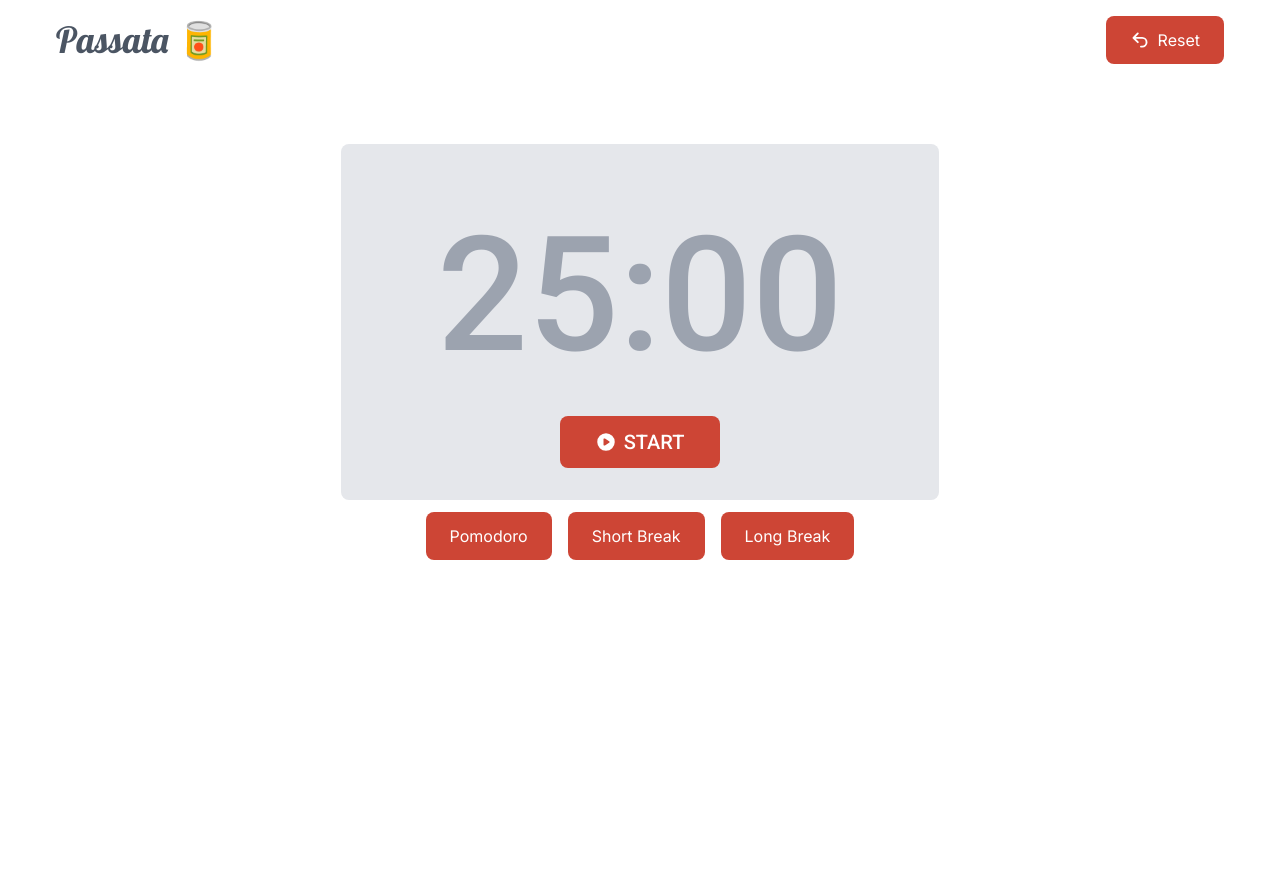
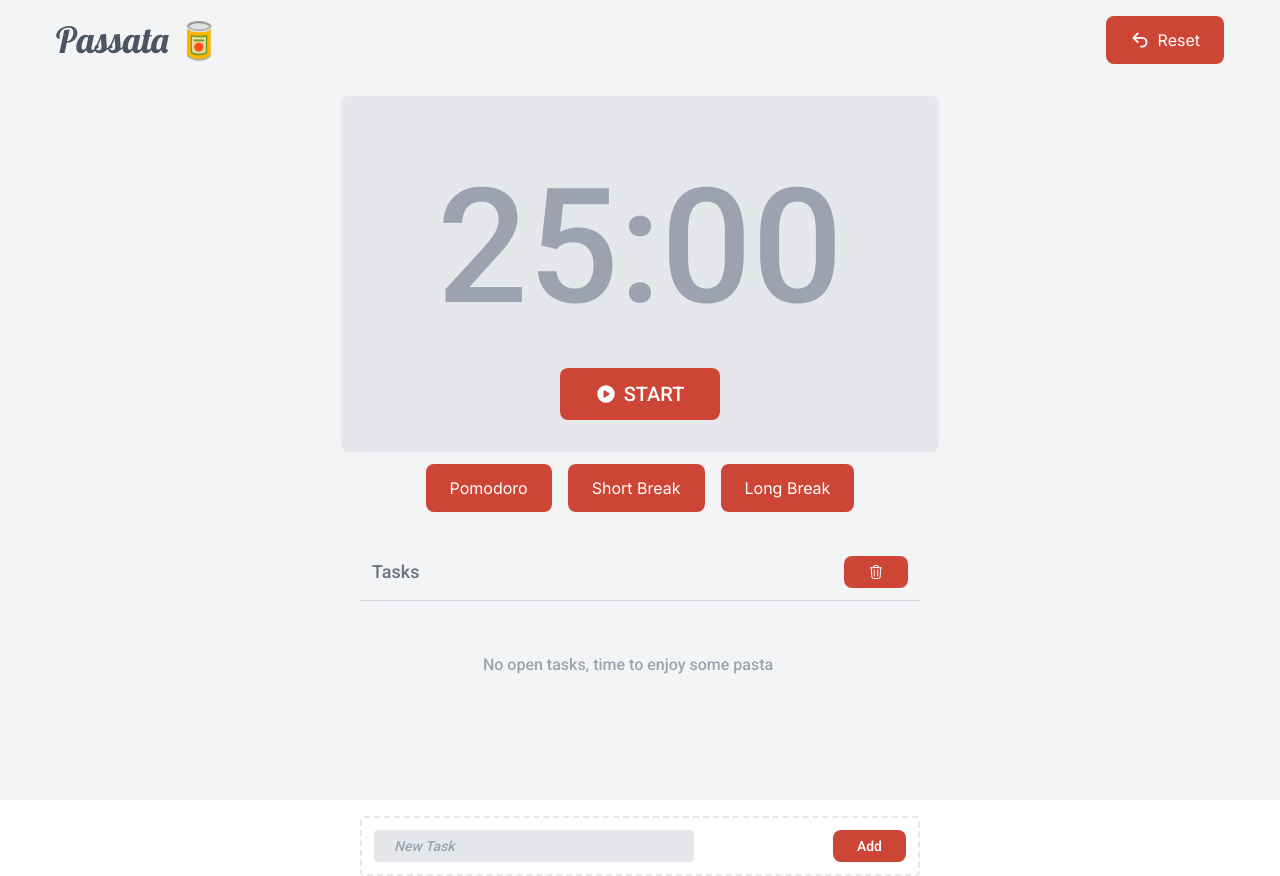
Before and after one commit to ThomasPokorny/passata-io, a Next.js app: page / in a window 1280 px wide. Before the commit the page ends 800 px from the top, so only its background shows below. Built offline with nearby package versions, Linux system fonts and the light colour scheme.

Commit message:
Added task feature

```diff
--- a/src/app/globals.css
+++ b/src/app/globals.css
@@ -30,3 +30,16 @@
 .button-pomodoro-play:active {
   transform: scale(0.95);
 }
+
+.neon {
+    /*filter: drop-shadow(0 0 3px #cd4535)drop-shadow(0 0 15px #cd4535);*/
+  /*-webkit-text-stroke: 2px#cd4535;*/
+/*
+*  text-shadow:
+          0 0 5px #fff,
+          0 0 10px #fff,
+          0 0 20px #fff,
+          0 0 40px #cd4535,
+          0 0 80px #cd4535
+ */
+}
--- a/src/app/page.tsx
+++ b/src/app/page.tsx
@@ -16,6 +16,8 @@ import {
 } from '@heroicons/react/16/solid';
 import { clearInterval, setInterval } from 'worker-timers';
 import { playButtonClick } from '@/platform/audio-service';
+import TaskOverview from '@/components/tasks/task-overview';
+import TaskCreate from '@/components/tasks/task-create';
 
 const lobster = Lobster({ weight: '400', subsets: ['latin'] });
 const roboto = Roboto({ weight: '500', subsets: ['latin'] });
@@ -95,14 +97,14 @@ export default function Home() {
 
   return (
     <div
-      className={`h-screen bg-white ${
+      className={`h-screen bg-gray-100 ${
         mode === POMODORO ? 'background-pomodoro' : ''
       } ${mode === SHORT_BREAK ? 'background-short-break' : ''} ${
         mode === LONG_BREAK ? 'background-long-break' : ''
       } `}
     >
       <div className={'h-20 flex items-center px-14 w-screen'}>
-        <div className={`${lobster.className} text-4xl text-gray-600 `}>
+        <div className={`${lobster.className} text-4xl text-gray-600 neon`}>
           Passata 🥫
         </div>
         <div className={'ml-auto'}>
@@ -118,8 +120,8 @@ export default function Home() {
         </div>
       </div>
 
-      <div className={'flex justify-center'}>
-        <div className={'mt-16 flex flex-col'}>
+      <div className={'flex flex-col items-center'}>
+        <div className={'mt-4 flex flex-col'}>
           <div
             className={`flex justify-center rounded-lg bg-gray-200 px-24 py-8`}
           >
@@ -168,6 +170,12 @@ export default function Home() {
             </div>
           </div>
         </div>
+        <div className="mt-8 min-h-[16rem]">
+          <TaskOverview></TaskOverview>
+        </div>
+        <div className="mt-4">
+          <TaskCreate />
+        </div>
       </div>
     </div>
   );
--- /dev/null
+++ b/src/components/tasks/task-create.tsx
@@ -0,0 +1,59 @@
+import { Roboto } from 'next/font/google';
+import { PlusIcon } from '@heroicons/react/16/solid';
+import PomodoroButton from '@/components/pomodoro-button';
+import { useTaskStore } from '@/domain/tasks/task-store';
+import { useState } from 'react';
+const roboto = Roboto({ weight: '500', subsets: ['latin'] });
+
+const TaskCreate = () => {
+  const { createTask } = useTaskStore();
+  const [description, setDescription] = useState<string>('');
+
+  const handleChange = (event) => {
+    const newValue = event.target.value;
+
+    if (newValue !== description) {
+      setDescription(newValue);
+    }
+  };
+
+  const handleSubmit = () => {
+    createTask({
+      description: description,
+      pomodoros: 0,
+    });
+    setDescription('');
+  };
+
+  return (
+    <div
+      className={`${roboto.className} flex items-center text-gray-500 w-[35rem] rounded border-2 border-dashed border-gray-200 p-3`}
+    >
+      <div className="flex flex-row items-center w-full">
+        <input
+          type="text"
+          placeholder="New Task"
+          value={description}
+          onChange={handleChange}
+          className="pl-5 placeholder:italic bg-gray-200 h-8 !outline-none border-transparent focus:border-transparent focus:ring-0 text-gray-500 text-sm rounded block w-[20rem]"
+        />
+        <PomodoroButton
+          type="submit"
+          className="ml-auto h-8 flex items-center text-sm"
+          onClick={handleSubmit}
+        >
+          Add
+        </PomodoroButton>
+      </div>
+    </div>
+  );
+};
+export default TaskCreate;
+
+/*
+<input
+          type="number"
+          className="pl-2 placeholder:italic bg-gray-200 h-8 !outline-none border-transparent focus:border-transparent focus:ring-0 text-gray-500 text-sm rounded block w-[2.5rem]"
+          placeholder="0"
+        />
+ */
--- /dev/null
+++ b/src/components/tasks/task-overview.tsx
@@ -0,0 +1,70 @@
+import { Roboto } from 'next/font/google';
+import PomodoroButton from '@/components/pomodoro-button';
+import { TrashIcon } from '@heroicons/react/24/outline';
+import { useTaskStore } from '@/domain/tasks/task-store';
+import TasksComponent from '@/components/tasks/tasks-component';
+import { useState } from 'react';
+
+const roboto = Roboto({ weight: '500', subsets: ['latin'] });
+
+const TaskOverview = () => {
+  const { tasks, clearAllTasks, closeTaskById, openTaskById, deleteTaskById } =
+    useTaskStore();
+  const [pasta, setPasta] = useState(false);
+
+  return (
+    <div className="flex flex-col">
+      <div
+        className={`${roboto.className} flex items-center text-gray-500 text-lg w-[35rem] border-b border-gray-300 p-3`}
+      >
+        <div>Tasks</div>
+        <PomodoroButton
+          onClick={() => clearAllTasks()}
+          className="ml-auto h-8 text-sm flex items-center button-pomodoro-play"
+        >
+          <TrashIcon className="text-white w-4" />
+        </PomodoroButton>
+      </div>
+
+      <div className={'mt-3 flex flex-col space-y-2 '}>
+        {tasks.map((task) => {
+          return (
+            <div key={task.id}>
+              <TasksComponent
+                task={task}
+                onStatusChange={(tasks) => {
+                  task.state === 'open'
+                    ? closeTaskById(task.id)
+                    : openTaskById(task.id);
+                }}
+                onDelete={(tasks) => {
+                  deleteTaskById(tasks.id);
+                }}
+              />
+            </div>
+          );
+        })}
+
+        {tasks.length == 0 ? (
+          <div
+            onMouseEnter={() => setPasta(true)}
+            onMouseLeave={() => setPasta(false)}
+            className={`${roboto.className} mt-10 ml-auto mr-auto text-gray-400 hover:text-gray-500 cursor-default`}
+          >
+            No open tasks, time to enjoy some pasta{' '}
+            <span
+              className={`${
+                !pasta ? 'text-transparent' : ''
+              } transition-all duration-400 ease-in-out`}
+            >
+              🍝
+            </span>
+          </div>
+        ) : (
+          <></>
+        )}
+      </div>
+    </div>
+  );
+};
+export default TaskOverview;
--- /dev/null
+++ b/src/components/tasks/tasks-component.tsx
@@ -0,0 +1,54 @@
+import { Task } from '@/domain/tasks/task';
+import { CheckCircleIcon, TrashIcon } from '@heroicons/react/24/outline';
+import { CheckCircleIcon as CheckCircleIconSolid } from '@heroicons/react/24/solid';
+import { usePomodoroStore } from '@/domain/pomodoro/pomodoro-store';
+import {
+  LONG_BREAK,
+  POMODORO,
+  SHORT_BREAK,
+} from '@/domain/pomodoro/pomodoro-mode';
+import { Roboto } from 'next/font/google';
+const roboto = Roboto({ weight: '500', subsets: ['latin'] });
+
+const TasksComponent = (props: {
+  task: Task;
+  onStatusChange: (task: Task) => void;
+  onDelete: (task: Task) => void;
+}) => {
+  const { mode } = usePomodoroStore();
+  return (
+    <div
+      className={'flex py-2.5 items-center px-4 bg-gray-100 rounded w-full '}
+    >
+      {props?.task?.state === 'open' ? (
+        <CheckCircleIcon
+          onClick={() => props.onStatusChange(props.task)}
+          className="w-8 h-8 mr-2 cursor-pointer text-gray-400 hover:text-gray-500 transition-colors duration-400 ease-in-out"
+        />
+      ) : (
+        <CheckCircleIconSolid
+          onClick={() => props.onStatusChange(props.task)}
+          className={`w-8 h-8 mr-2 cursor-pointer transition-colors duration-500 ease-in-out
+          ${mode === POMODORO ? 'text-pomodoro-primary' : ''}
+          ${mode === SHORT_BREAK ? 'text-short_break-primary' : ''}
+          ${mode === LONG_BREAK ? 'text-long_break-primary' : ''}`}
+        />
+      )}
+      <div className={`${roboto.className} text-gray-500`}>
+        {props.task.description}
+      </div>
+      <div
+        className={`${roboto.className} text-gray-500 text-sm ml-auto cursor-default`}
+      >
+        {props.task.pomodoros}/ <span className="text-xs">🍅</span>
+      </div>
+      <div className="ml-6">
+        <TrashIcon
+          onClick={() => props.onDelete(props.task)}
+          className="w-5 text-gray-400 cursor-pointer"
+        />
+      </div>
+    </div>
+  );
+};
+export default TasksComponent;
--- a/src/domain/pomodoro/pomodoro-store.ts
+++ b/src/domain/pomodoro/pomodoro-store.ts
@@ -20,7 +20,7 @@ export const usePomodoroStore = create((set) => ({
       playAlarm();
     }
     set((state) => {
-      if (state.mode === SHORT_BREAK) {
+      if (state.mode === SHORT_BREAK || state.mode === LONG_BREAK) {
         return { mode: POMODORO };
       }
       if (state.mode === POMODORO && state.pomodoroCount + 1 < 4) {
--- /dev/null
+++ b/src/domain/tasks/task-store.ts
@@ -0,0 +1,46 @@
+import { create } from 'zustand';
+import { Task, TaskCreate } from '@/domain/tasks/task';
+
+export const useTaskStore = create((set) => ({
+  tasks: <Task[]>[],
+  id: 0,
+  createTask: (task: TaskCreate) => {
+    set((state) => ({
+      tasks: [
+        ...state.tasks,
+        {
+          id: state.id,
+          description: task.description,
+          state: 'open',
+          pomodoros: task.pomodoros,
+        },
+      ],
+      id: state.id + 1,
+    }));
+  },
+  closeTaskById: (taskId: number) => {
+    set((state) => ({
+      tasks: state.tasks.map((task) =>
+        task.id === taskId ? { ...task, state: 'done' } : task
+      ),
+    }));
+  },
+  openTaskById: (taskId: number) => {
+    set((state) => ({
+      tasks: state.tasks.map((task) =>
+        task.id === taskId ? { ...task, state: 'open' } : task
+      ),
+    }));
+  },
+  clearAllTasks: () => {
+    set(() => ({
+      tasks: [],
+      id: 0,
+    }));
+  },
+  deleteTaskById: (taskId: number) => {
+    set((state) => ({
+      tasks: state.tasks.filter((task) => task.id !== taskId),
+    }));
+  },
+}));
--- /dev/null
+++ b/src/domain/tasks/task.ts
@@ -0,0 +1,11 @@
+export declare interface Task {
+  id: number;
+  state: 'open' | 'done';
+  description: string;
+  pomodoros: number;
+}
+
+export interface TaskCreate {
+  description: string;
+  pomodoros: number;
+}
--- a/tailwind.config.js
+++ b/tailwind.config.js
@@ -14,15 +14,15 @@ module.exports = {
       },
       colors: {
         pomodoro: {
-          primary: '#40140f',
+          primary: '#b63a2b',
           secondary: '#ed887c',
         },
         short_break: {
-          primary: '#1e184e',
+          primary: '#605afa',
           secondary: '#797fff',
         },
         long_break: {
-          primary: '#09282a',
+          primary: '#2bb6b3',
           secondary: '#40c1bc',
         },
       },
```
